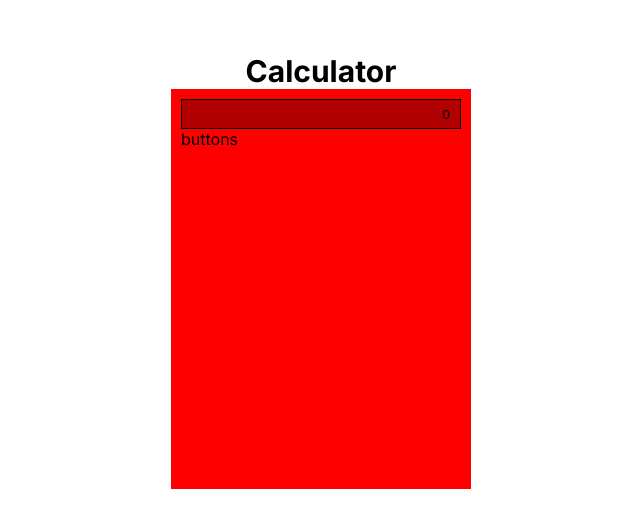
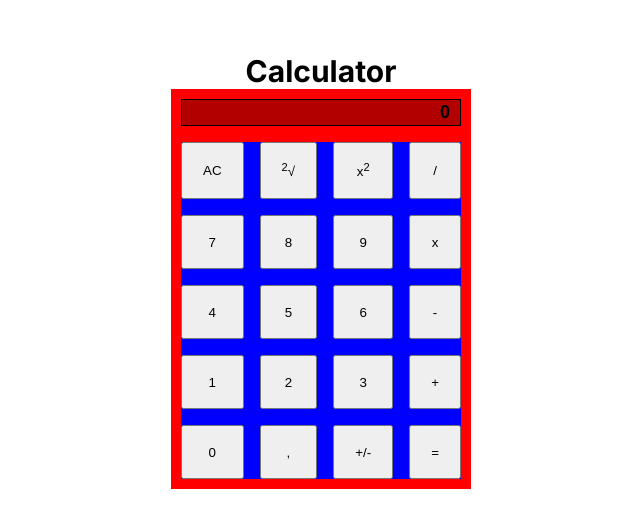
Before and after one commit to fpuentes-dev/calculator, a Next.js app: page / in a window 1280 px wide. Shown: the part 129-656 px from the top of the page, without its empty margins (319-959 px from the left). Built offline with nearby package versions, Linux system fonts and the light colour scheme.

Commit message:
added MainButtons

```diff
--- a/src/components/Calculator/Calculator.tsx
+++ b/src/components/Calculator/Calculator.tsx
@@ -1,3 +1,4 @@
+import MainButtons from './components/MainButtons'
 import styles from './styles.module.scss'
 
 const { container, display } = styles
@@ -6,9 +7,7 @@ const Calculator: React.FC = () => {
   return (
     <div className={container}>
       <input type='text' className={display} value='0' readOnly />
-      <div>
-        <span>buttons</span>
-      </div>
+      <MainButtons />
     </div>
   )
 }
--- /dev/null
+++ b/src/components/Calculator/components/MainButtons/MainButtons.tsx
@@ -0,0 +1,36 @@
+import styles from './styles.module.scss'
+
+const { container } = styles
+
+const MainButtons: React.FC = () => {
+  return (
+    <div className={container}>
+      <button>AC</button>
+      <button>
+        <sup>2</sup>&#8730;
+      </button>
+      <button>
+        x<sup>2</sup>
+      </button>
+      <button>/</button>
+      <button>7</button>
+      <button>8</button>
+      <button>9</button>
+      <button>x</button>
+      <button>4</button>
+      <button>5</button>
+      <button>6</button>
+      <button>-</button>
+      <button>1</button>
+      <button>2</button>
+      <button>3</button>
+      <button>+</button>
+      <button>0</button>
+      <button>,</button>
+      <button>+/-</button>
+      <button>=</button>
+    </div>
+  )
+}
+
+export default MainButtons
--- /dev/null
+++ b/src/components/Calculator/components/MainButtons/index.ts
@@ -0,0 +1,2 @@
+import MainButtons from './MainButtons'
+export default MainButtons
--- /dev/null
+++ b/src/components/Calculator/components/MainButtons/styles.module.scss
@@ -0,0 +1,8 @@
+.container {
+  background-color: blue;
+  display: grid;
+  grid-template-columns: auto auto auto auto;
+  gap: 16px;
+  height: 100%;
+  margin-top: 16px;
+}
--- a/src/components/Calculator/styles.module.scss
+++ b/src/components/Calculator/styles.module.scss
@@ -10,6 +10,8 @@
 .display {
   background-color: rgba(0 0 0 / 30%);
   border: 1px solid black;
+  font-size: 18px;
+  font-weight: bold;
   padding: 0 10px;
   text-align: end;
   height: 30px;
```
